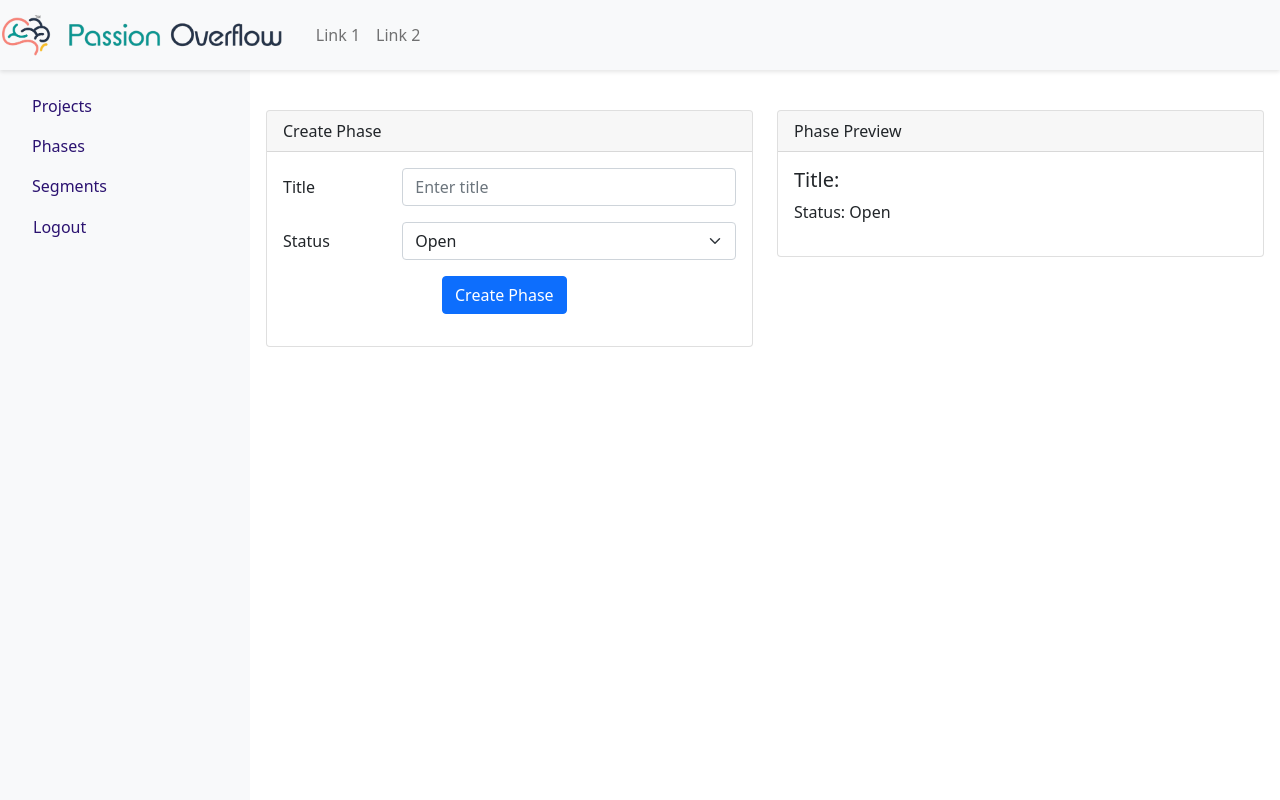
After one commit to ShivaShankarPuvvada/passionoverflow, a Django app: page /phases/create_phase/ in a window 1280 px wide. The commit adds this page. Run offline with Django 4.2, Linux system fonts and the light colour scheme; the visitor is signed in with stand-in values (Sample User, id 1); some libraries are stand-ins or nearby versions.

Commit message:
Added the Phases create, list all phases, update phase.

```diff
--- a/phases/urls.py
+++ b/phases/urls.py
@@ -19,7 +19,10 @@ show phase history for a particular phase if possible
 """
 
 urlpatterns = [
-    # path('create_phase/', views.CreatePhaseView.as_view(), name="create_phase"),
+    path('create_phase/', views.create_phase, name="create_phase"),
+    path('update_phase/<int:phase_id>/', views.update_phase, name="update_phase"),
+    path('phases/', views.get_all_phases, name="phase_list"),
+
     # path('phase/<int:phase_id>/', views.PhaseView.as_view(), name="phase"),
     # path('get_phases/<str:phase_ids>/', views.GetPhasesView.as_view(), name="get_phases"),
     # path('activate_phases/<str:phase_ids>/', views.ActivatePhases.as_view(), name="activate_phases"),
--- a/phases/views.py
+++ b/phases/views.py
@@ -1,3 +1,143 @@
-from django.shortcuts import render
+from django.shortcuts import render, redirect, get_object_or_404
+from django.http import JsonResponse
+from django.urls import reverse
+
+from django.contrib.auth.decorators import login_required
+from django.db import transaction, IntegrityError
+from .models import Phase, STATUS_CHOICES, OPEN
+from accounts.models import CustomerCompanyDetails, Company
+from phases.models import Phase
+from accounts.views import User
+from http import HTTPStatus
+import json
+
 
 # Create your views here.
+
+@login_required
+def create_phase(request):
+    if request.method == 'POST':
+        try:
+            data = request.POST
+            # required_fields = ['title', 'status']
+            required_fields = ['title']
+            # Check for missing required fields
+            missing_fields = [field for field in required_fields if field not in data]
+            if missing_fields:
+                return JsonResponse({'success': False, 'errors': f'Missing fields: {", ".join(missing_fields)}'}, status=HTTPStatus.BAD_REQUEST)
+
+            if 'title' in data:
+                title = data.get('title', '').strip()
+            if 'status' in data:
+                status = data.get('status', OPEN)  # Default to OPEN if not provided
+
+            # Basic validation
+            errors = []
+            if not title:
+                errors.append("Title is required.")
+            # if not status:
+            #     errors.append("Status is required.")
+            if errors:
+                return JsonResponse({'success': False, 'errors': errors}, status=HTTPStatus.BAD_REQUEST)
+
+            with transaction.atomic():
+                # Getting company
+                company = CustomerCompanyDetails.objects.filter(company_root_user=request.user).first().company
+
+                phase = Phase.objects.create(
+                    title=title,
+                    status=status,
+                    company=company,
+                )
+
+            return redirect('phases:phase_list')
+
+        except json.JSONDecodeError:
+            return JsonResponse({'success': False, 'errors': ["Invalid JSON data."]}, status=HTTPStatus.BAD_REQUEST)
+
+        except IntegrityError as integrity_error:
+            return JsonResponse({'success': False, 'errors': ["Integrity Error: " + str(integrity_error)]}, status=HTTPStatus.BAD_REQUEST)
+
+        except Exception as error:
+            print(error)
+            return JsonResponse({'success': False, 'errors': ["An unexpected error occurred. Please try again."]}, status=HTTPStatus.INTERNAL_SERVER_ERROR)
+
+    elif request.method == 'GET':
+        status_choices = STATUS_CHOICES
+        context = {
+                    'status_choices': status_choices,
+                }
+        return render(request=request, template_name='phases/create_phase.html', context=context)
+
+
+@login_required
+def update_phase(request, phase_id):
+    phase = get_object_or_404(Phase, id=phase_id)
+    if request.method == 'POST':
+        try:
+            data = request.POST
+            required_fields = ['title']
+            missing_fields = [field for field in required_fields if field not in data]
+            if missing_fields:
+                return JsonResponse({'success': False, 'errors': f'Missing fields: {", ".join(missing_fields)}'}, status=HTTPStatus.BAD_REQUEST)
+
+            title = data['title']
+            status = data.get('status', '')
+
+            errors = []
+            if not title:
+                errors.append("Title is required.")
+            if errors:
+                return JsonResponse({'success': False, 'errors': errors}, status=HTTPStatus.BAD_REQUEST)
+
+            with transaction.atomic():
+                user = User.objects.get(pk=request.user.id)
+                is_contributor = CustomerCompanyDetails.objects.filter(company_root_user=user)
+                if is_contributor.exists():
+                    phase.title = title
+                    phase.status = status
+                    phase.save()
+                else:
+                    return JsonResponse({'success': False, 'errors': errors.append('Only contributor can have access to Phases.')}, status=HTTPStatus.BAD_REQUEST)
+
+
+            # Prepare context for rendering the update form with the updated phase
+            status_choices = STATUS_CHOICES
+            context = {
+                'phase': phase,
+                'status_choices': status_choices,
+            }
+            return render(request, 'phases/update_phase.html', context=context)
+
+        except json.JSONDecodeError:
+            return JsonResponse({'success': False, 'errors': ["Invalid JSON data."]}, status=HTTPStatus.BAD_REQUEST)
+
+        except IntegrityError as integrity_error:
+            return JsonResponse({'success': False, 'errors': ["Integrity Error: " + str(integrity_error)]}, status=HTTPStatus.BAD_REQUEST)
+
+        except Exception as error:
+            print(error)
+            return JsonResponse({'success': False, 'errors': ["An unexpected error occurred. Please try again."]}, status=HTTPStatus.INTERNAL_SERVER_ERROR)
+
+    elif request.method == 'GET':
+        status_choices = STATUS_CHOICES
+        user = User.objects.get(pk=request.user.id)
+        is_contributor = CustomerCompanyDetails.objects.filter(company_root_user=user)
+        if is_contributor.exists():
+            context = {
+                'phase': phase,
+                'status_choices': status_choices,
+            }
+            return render(request=request, template_name='phases/update_phase.html', context=context)
+
+
+@login_required
+def get_all_phases(request):
+    user = request.user
+    company = CustomerCompanyDetails.objects.filter(company_root_user=user).first().company
+    phases = Phase.objects.filter(company=company).order_by('-id')
+
+    context = {
+        'phases': phases
+    }
+    return render(request, 'phases/phase_list.html', context)
--- a/static/css/base.css
+++ b/static/css/base.css
@@ -69,6 +69,15 @@ body {
   display: block;
 }
 
+#phasesSubMenu.show {
+  display: block;
+}
+
+.sidebar .nav .nav-item .collapse .nav {
+  padding-left: 1rem; /* Adjust the left padding to increase or decrease indentation */
+  transition: 0.5s;
+}
+
 .form-container {
   box-shadow: 0 2px 4px rgba(0, 0, 0, 0.1); /* Add a subtle shadow */
   border-radius: 8px; /* Optional: Add rounded corners for a softer look */
--- a/templates/base.html
+++ b/templates/base.html
@@ -60,17 +60,27 @@
         <div class="sidebar bg-light p-3" style="min-width: 250px;">
             <ul class="nav flex-column">
                 <li class="nav-item">
-                    <a class="nav-link" href="#" data-bs-toggle="collapse" data-bs-target="#projectsSubMenu" aria-expanded="false" aria-controls="projectsSubMenu">
-                        Projects
-                    </a>
+                    <a class="nav-link" data-bs-toggle="collapse" href="#projectsSubMenu" role="button" aria-expanded="false" aria-controls="projectsSubMenu">Projects</a>
                     <div class="collapse" id="projectsSubMenu">
                         <ul class="nav flex-column ml-3">
-                            <!-- Add your project links here -->
                             <li class="nav-item">
                                 <a class="nav-link" href="{% url 'projects:create_project' %}">Create Project</a>
                             </li>
                             <li class="nav-item">
                                 <a class="nav-link" href="{% url 'projects:project_list' %}">All Projects</a>
+                            </li>
+                        </ul>
+                    </div>
+                </li>
+                <li class="nav-item">
+                    <a class="nav-link" data-bs-toggle="collapse" href="#phasesSubMenu" role="button" aria-expanded="false" aria-controls="phasesSubMenu">Phases</a>
+                    <div class="collapse" id="phasesSubMenu">
+                        <ul class="nav flex-column ml-3">
+                            <li class="nav-item">
+                                <a class="nav-link" href="{% url 'phases:create_phase' %}">Create Phase</a>
+                            </li>
+                            <li class="nav-item">
+                                <a class="nav-link" href="{% url 'phases:phase_list' %}">All Phases</a>
                             </li>
                         </ul>
                     </div>
@@ -111,9 +121,6 @@
     {% block endscript %}
     {% endblock %}
     <script>
-        $(document).ready(function() {
-            $('.table').DataTable();
-        });
         document.addEventListener('DOMContentLoaded', function() {
             // Find all elements with data-toggle attribute
             var elements = document.querySelectorAll('[data-toggle]');
--- /dev/null
+++ b/templates/phases/create_phase.html
@@ -0,0 +1,69 @@
+{% extends 'base.html' %}
+{% load static %}
+
+{% block title %}Create Phase{% endblock %}
+{% block content %}
+    <div class="row">
+        <div class="col-md-6">
+            <div class="card">
+                <div class="card-header">Create Phase</div>
+                <div class="card-body">
+                    <form method="post" id="create-phase-form">
+                        {% csrf_token %}
+                        <div class="mb-3 row">
+                            <label class="col-md-3 col-form-label" for="id_title">Title</label>
+                            <div class="col-md-9">
+                                <input type="text" name="title" class="form-control" placeholder="Enter title" maxlength="200" required id="id_title">
+                            </div>
+                        </div>
+                        <div class="mb-3 row">
+                            <label class="col-md-3 col-form-label" for="id_status">Status</label>
+                            <div class="col-md-9">
+                                <select name="status" class="form-select" id="id_status">
+                                    {% for value, display in status_choices %}
+                                        <option value="{{ value }}">{{ display }}</option>
+                                    {% endfor %}
+                                </select>
+                            </div>
+                        </div>
+                        <div class="mb-3 row">
+                            <div class="col-md-6 offset-md-4">
+                                <button type="submit" class="btn btn-primary">Create Phase</button>
+                            </div>
+                        </div>
+                    </form>
+                </div>
+            </div>
+        </div>
+
+        <!-- Right Side Display -->
+        <div class="col-md-6">
+            <div class="card">
+                <div class="card-header">Phase Preview</div>
+                <div class="card-body">
+                    <h5>Title: <span id="preview-title"></span></h5>
+                    <p>Status: <span id="preview-status"></span></p>
+                </div>
+            </div>
+        </div>
+    </div>
+{% endblock %}
+
+{% block endscript %}
+<script>
+    document.addEventListener('DOMContentLoaded', function() {
+
+        function updatePreview() {
+            document.getElementById('preview-title').innerText = document.getElementById('id_title').value;
+            document.getElementById('preview-status').innerText = document.getElementById('id_status').options[document.getElementById('id_status').selectedIndex].text;
+        }
+        // Add event listeners to other form inputs
+        document.getElementById('id_title').addEventListener('input', updatePreview);
+        document.getElementById('id_status').addEventListener('change', updatePreview);
+
+        // Initial update
+        updatePreview();
+
+    });
+</script>
+{% endblock %}
--- a/templates/projects/project_list.html
+++ b/templates/projects/project_list.html
@@ -58,4 +58,9 @@
     <link rel="stylesheet" href="{% static 'DataTables/datatables.min.css' %}">
     <!-- Include DataTables JS -->
     <script src="{% static 'DataTables/datatables.min.js' %}"></script>
+    <script>
+        $(document).ready(function() {
+            $('.table').DataTable();
+        });
+    </script>
 {% endblock %}
```
Also changed, not shown: phases/models.py (+8 -0 lines), projects/views.py (+0 -11 lines), templates/phases/phase_list.html (added, +48 -0 lines), templates/phases/update_phase.html (added, +70 -0 lines).
